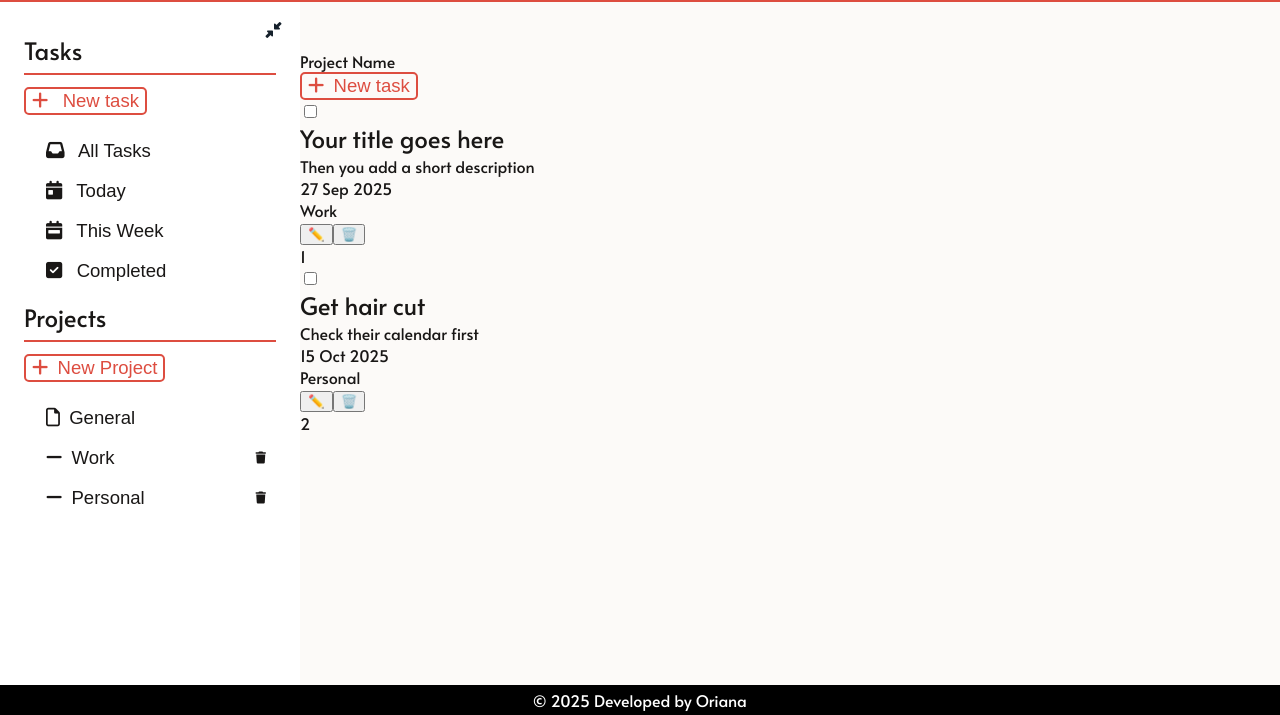
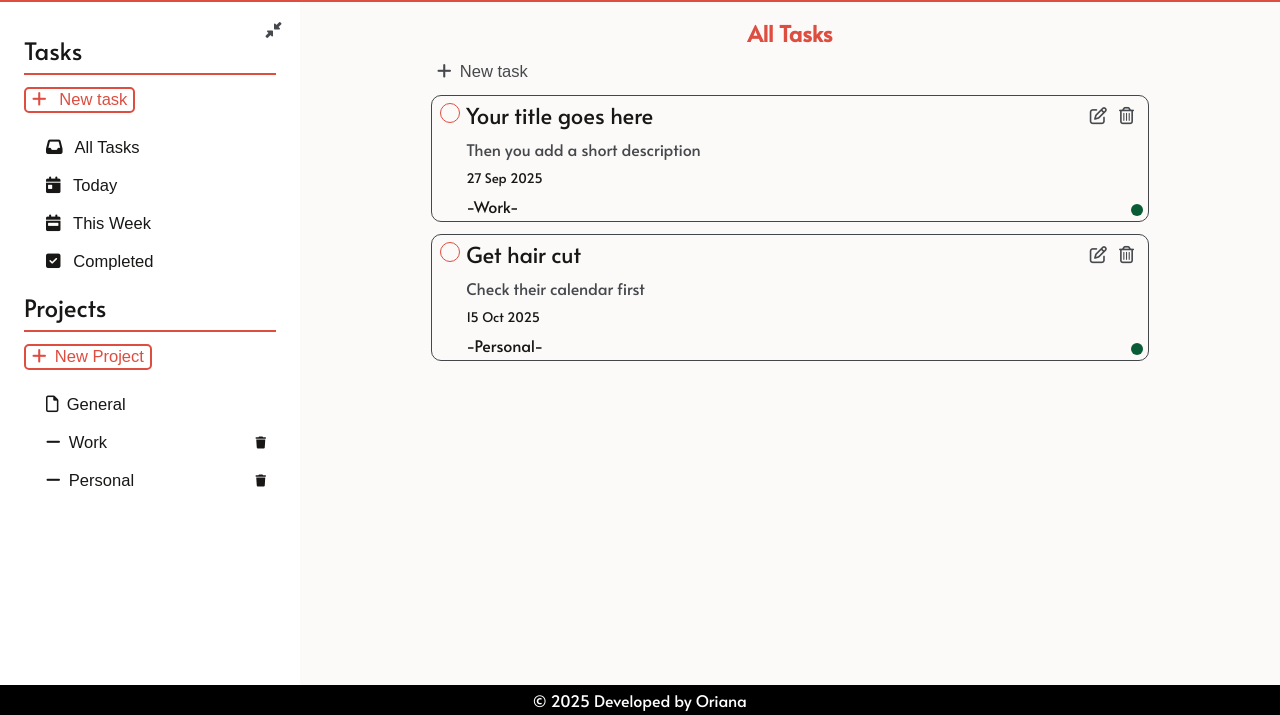
Before and after one commit to OrianaLand/Todo-List, a website built with webpack: page src/template.html in a window 1280 px wide. Shown: the part 85-800 px from the top of the page. Built offline with nearby package versions, Linux system fonts and the light colour scheme.

Commit message:
Finish styling main section with todo cards including title, details, category, priority, and edit/delete buttons

```diff
--- a/src/index.js
+++ b/src/index.js
@@ -29,11 +29,6 @@ const hideSidebarBtn = document.querySelector(".checkbox-hide-sidebar");
 const sidebar = document.querySelector(".sidebar");
 const main = document.querySelector(".main");
 
-const allTasksBtn = document.querySelector(".all-tasks-btn");
-const todayTasksBtn = document.querySelector(".today-tasks-btn");
-const upcomingTasksBtn = document.querySelector(".upcoming-tasks-btn");
-const completedTasksBtn = document.querySelector(".completed-tasks-btn");
-
 const staticCategoyList = document.querySelector(".categories");
 const dynamicCategoryList = document.querySelector(".dynamic-categories");
 const tasksListContainer = document.querySelector(".list-container");
@@ -48,10 +43,10 @@ const closeNewCategoryDialogBtn = document.querySelector(
 );
 const addNewCategoryForm = document.querySelector(".add-project-form");
 
-let currentView = "all"; // default view on page load
+let currentView = "all-tasks"; // default view on page load
 
 function renderView() {
-  if (currentView === "all") {
+  if (currentView === "all-tasks") {
     renderAllTasks(currentView);
   } else if (currentView === "today") {
     renderTodayTasks(currentView);
@@ -104,6 +99,16 @@ function removeProject(projectId, projectTitle, categoryLi) {
       renderView();
       return;
     }
+    renderView();
+  }
+}
+
+function removeTodo(todoCard) {
+  if (confirm("Do you want to permanently delete this task?")) {
+    const todoID = todoCard.dataset.id;
+    deleteTodo(todoID);
+    //Remove DOM element
+    todoCard.remove();
     renderView();
   }
 }
@@ -172,7 +177,7 @@ addTaskForm.addEventListener("submit", (event) => {
 tasksListContainer.addEventListener("click", (event) => {
   if (!event.target.classList.contains("edit-item")) return;
 
-  const taskCard = event.target.closest(".item-conatiner");
+  const taskCard = event.target.closest(".item-container");
   const taskId = taskCard.dataset.id;
 
   const todo = getTodoById(taskId);
@@ -181,16 +186,11 @@ tasksListContainer.addEventListener("click", (event) => {
 
 tasksListContainer.addEventListener("click", (event) => {
   if (!event.target.classList.contains("delete-item")) return;
+  const taskCard = event.target.closest(".item-container");
 
-  const taskCard = event.target.closest(".item-conatiner");
   if (!taskCard) return;
 
-  const taskId = taskCard.dataset.id;
-  deleteTodo(taskId);
-
-  // Remove DOM element
-  taskCard.remove();
-  renderView();
+  removeTodo(taskCard);
 });
 
 darkModeBtn.addEventListener("change", () => {
--- a/src/styles.css
+++ b/src/styles.css
@@ -31,6 +31,7 @@ body{
     display: grid;
     grid-template-rows: auto 1fr auto;
     grid-template-columns: 1fr;
+    transition: background-color 0.3s ease, color 0.3s ease;
 }
 
 /* ---Custom properties--- */
@@ -40,26 +41,27 @@ body{
 
 
     --accent-color-primary: #dd4d40;
-    --accent-color-seconday: #dd4d40;
+    --accent-color-secondary: #c84a3e;
 
     --text-color-primary: #191716;
-    --text-color-secondary: #15202b;
+    --text-color-secondary: #292d32de;
 
     --bg-hover-primary: #dd4d403b;
     --bg-hover-secondary: #dd4d404f;
+
+    --delete-item-hover: #cc0000;
 
 
     --transition-default: all 0.2s ease;
 }
 
 /* ---Dark mode properties--- */
-
 body.dark-mode{
     --bg-color-primary: #192734;
     --bg-color-secondary: #15202b;
 
     --accent-color-primary: #1a9cb8;
-    --accent-color-seconday: #1a94b8;
+    --accent-color-secondary: #1a94b8;
 
     --text-color-primary: #fdf9f9;
     --text-color-secondary: #ffffffb3;
@@ -67,10 +69,18 @@ body.dark-mode{
     --bg-hover-primary: #1a9cb83b;
     --bg-hover-secondary: #1a94b84f;
 
+    --delete-item-hover: #de3b3b;
+
+}
+
+/* ---Smooth transitions for dark mode--- */
+*,
+*:before,
+*:after {
+    transition: color 0.3s ease, border-color 0.3s ease;
 }
 
 /* ---Header styles--- */
-
 .header{
     background-color: var(--bg-color-primary);
     display: flex;
@@ -119,7 +129,7 @@ body.dark-mode{
     display: flex;
     justify-content: space-between;
     align-items: center;
-    border: solid 2px var(--accent-color-seconday);
+    border: solid 2px var(--accent-color-secondary);
 }
 
 .fa-moon {
@@ -133,7 +143,7 @@ body.dark-mode{
 }
 
 .checkbox-dark-mode-label .ball {
-    background-color: var(--accent-color-seconday);
+    background-color: var(--accent-color-secondary);
     width: 18px;
     height: 18px;
     position: absolute;
@@ -209,7 +219,7 @@ body.dark-mode{
     background: none;
     border: none;
     outline: none;
-    font-size: calc(16px + .2vw);
+    font-size: calc(14px + .2vw);
     color: var(--text-color-primary);
 
 }
@@ -244,7 +254,161 @@ button i {
     background-color: var(--bg-color-primary);
     color: var(--text-color-primary);
     z-index: 1;
+    display: flex;
+    flex-direction: column;
+    padding: .75em 1.5em 0em 1.5em;
 }
+
+.main-title-div{
+    align-self: center;
+}
+
+.main-title{
+    color: var(--accent-color-primary);
+    font-weight: 600;
+    padding: 0.2em 2em;
+    border-radius: 2px;
+    display: inline-block;
+    text-align: center;
+}
+
+.list-container>.add-button{
+    border: none;
+    margin-top: .5em;
+    margin-bottom: .75em;
+    color: var(--text-color-secondary);
+}
+
+.list-container>.add-button:hover{
+    background-color: transparent;
+    color:var(--accent-color-secondary);
+    cursor: pointer;
+}
+
+.task-list{
+    display: flex;
+    flex-direction: column;
+}
+
+.item-container{
+    display: flex;
+    position: relative;
+    border: 1.5px solid var(--text-color-secondary);
+    border-radius: 10px;
+    padding: .25em;
+    margin-bottom: .75em;
+    transition: transform 0.2s ease;
+}
+
+.item-container:has(.task-checkbox:checked){
+    opacity: 0.6;
+}
+
+.item-container:hover{
+    background-color: var(--bg-color-secondary);
+    transform: translateY(-2px);
+}
+.checkbox-container{
+    padding-right: .2em;
+}
+
+input[type="checkbox"].task-checkbox{
+    appearance: none;
+    width: 15px;
+    height: 15px;
+    border: 1.5px solid var(--accent-color-primary);
+    cursor: pointer;
+    position: relative;
+    border-radius: 50%;
+    transition: all 0.2s ease;
+}
+
+input[type="checkbox"].task-checkbox:checked::after {
+    content: "✔";
+    color: white;
+    font-size: 14px;
+    position: absolute;
+    top: 50%;
+    left: 50%;
+    transform: translate(-50%, -50%);
+}
+
+input[type="checkbox"].task-checkbox:checked {
+    background-color: var(--accent-color-secondary);
+    transform: scale(1.1);
+}
+
+input[type="checkbox"].task-checkbox:checked::after {
+    content: "✓";
+    color: var(--bg-color-primary);
+    font-size: 11px;
+    font-weight: bold;
+    position: absolute;
+    top: 50%;
+    left: 50%;
+    transform: translate(-50%, -50%);
+}
+
+.item-info{
+    flex: 1;
+}
+
+.item-info>h2,.main-title{
+    font-size: clamp(14px, calc(14px + 0.75vw), 22px);
+}
+
+.item-info p:nth-of-type(1){ /*description*/
+    color: var(--text-color-secondary);
+    margin: .5em 0;
+}
+
+.item-info p:nth-of-type(2) { /*date*/
+    font-size: clamp(12px, calc(12px + 0.1vw), 18px);
+}
+
+.item-info p:nth-of-type(3){ /*category*/
+    margin-top: .5em;
+}
+
+.btn-container{
+    margin: .25em .25em 0 0;
+}
+
+.btn-container>button{
+    background: none;
+    border: none;
+    outline: none;
+    font-size: calc(14px + .25vw);
+    color: var(--text-color-secondary);
+}
+
+.edit-item:hover{
+    color: var(--accent-color-primary)
+}
+
+.delete-item:hover{
+    color: var(--delete-item-hover);
+}
+
+.priority {
+    display: inline-block;
+    width: 12px;
+    height: 12px;
+    border-radius: 50%;
+    position: absolute;
+    bottom: 5px;
+    right: 5px;
+}
+.priority.high{
+    background-color: #990000;
+}
+.priority.medium{
+    background-color: #f4c430;
+}
+.priority.low{
+    background-color: #0a5c36;
+}
+
 
 /*---Footer Styles---*/
 footer {
@@ -265,7 +429,6 @@ footer {
  }
 
  /* ---Header--- */
-
  .fa-calendar-check{
     padding: 0 .25em;
  }
@@ -339,18 +502,29 @@ footer {
      transition: right 0.3s ease;
  }
 
+ /* ---Header--- */
  .main {
     grid-column: 2 / -1;
     grid-row: 1 /-1;
     padding-top: 3em;
     transition: transform 0.5s ease;
+    padding: 0.75em 1em 0 1em;
+    justify-self: center;
+    min-width: 450px;
+    max-width: 750px;
+    width: 100%;
  }
 
  .main.expand{
     transform: translateX(-300px);
-    padding: 3em 25px;
     margin-left: 300px;
  }
+
+ input[type="checkbox"].task-checkbox{
+    width: 20px;
+    height: 20px;
+ }
+
 
  .footer {
     background-color: black;
--- a/src/template.html
+++ b/src/template.html
@@ -54,7 +54,7 @@
           </button>
           <ul class="categories">
             <li>
-              <button class="all-tasks-btn" data-category="all">
+              <button class="all-tasks-btn" data-category="all-tasks">
                 <i class="fa-solid fa-inbox"></i>
                 <span class="category-name">All Tasks</span>
                 <span class="counter" id="all-tasks"></span>
@@ -68,7 +68,7 @@
               </button>
             </li>
             <li>
-              <button class="upcoming-tasks-btn" data-category="upcoming">
+              <button class="upcoming-tasks-btn" data-category="this-week">
                 <i class="fa-solid fa-calendar-week"></i>
                 <span class="category-name">This Week</span>
                 <span class="counter" id="upcoming-tasks"></span>
--- a/src/todoDOM.js
+++ b/src/todoDOM.js
@@ -13,7 +13,7 @@ const categoryDialog = document.querySelector(".add-project-dialog");
 
 function createTaskCardElement(task) {
   const taskCard = document.createElement("div");
-  taskCard.classList.add("item-conatiner");
+  taskCard.classList.add("item-container");
   taskCard.dataset.id = task.id;
 
   const checkboxContainer = document.createElement("div");
@@ -26,7 +26,6 @@ function createTaskCardElement(task) {
 
   checkbox.addEventListener("change", () => {
     toggleTodoDone(task.id); // flips the done property
-    title.style.textDecoration = task.done ? "line-through" : "none"; //test. Send to CSS when working with styles
   });
 
   const cardInfo = document.createElement("div");
@@ -36,24 +35,34 @@ function createTaskCardElement(task) {
   const description = document.createElement("p");
   const dueDate = document.createElement("p");
   const category = document.createElement("p");
-  const priority = document.createElement("p");
 
   title.innerText = task.title;
   description.innerText = task.description;
   dueDate.innerText = tasksManager.formatDate(task.dueDate);
-  category.innerText = task.category;
-  priority.innerText = task.priority;
+  category.innerText = `-${task.category}-`;
+
+  const priority = document.createElement("span");
+  priority.classList.add("priority");
+
+  if (task.priority === "1") {
+    priority.classList.add("high");
+    priority.title = "High Priority"; // tooltip on hover
+  } else if (task.priority === "2") {
+    priority.classList.add("medium");
+    priority.title = "Medium Priority";
+  } else {
+    priority.classList.add("low");
+    priority.title = "Low Priority";
+  }
 
   const btnContainer = document.createElement("div");
   btnContainer.classList.add("btn-container");
 
   const editBtn = document.createElement("button");
-  editBtn.classList.add("edit-item");
-  editBtn.textContent = "✏️";
+  editBtn.classList.add("edit-item", "fa-regular", "fa-pen-to-square");
 
   const deleteBtn = document.createElement("button");
-  deleteBtn.classList.add("delete-item");
-  deleteBtn.textContent = "🗑️";
+  deleteBtn.classList.add("delete-item", "fa-regular", "fa-trash-can");
 
   checkboxContainer.append(checkbox);
   cardInfo.append(title, description, dueDate, category);
@@ -82,6 +91,23 @@ function renderEmptyMsg(currentView) {
 function renderTasks(currentTasks, currentView) {
   const allTasksUl = document.querySelector(".tasks-list");
   allTasksUl.innerText = "";
+
+  const categoryTitle = document.querySelector(".main-title");
+  let formatedView = "";
+
+  if (currentView === "all-tasks") {
+    formatedView = currentView.replace("-", " ");
+    categoryTitle.innerText = formatedView
+      .split(" ")
+      .map((word) => word.charAt(0).toUpperCase() + word.slice(1))
+      .join(" ");
+  } else {
+    formatedView = currentView.replace("-tasks", "");
+    formatedView = formatedView.replace("-", " "); //Formating for This Week static category
+
+    categoryTitle.innerText =
+      formatedView.charAt(0).toUpperCase() + formatedView.slice(1);
+  }
 
   if (currentTasks.length === 0) {
     renderEmptyMsg(currentView);
```
